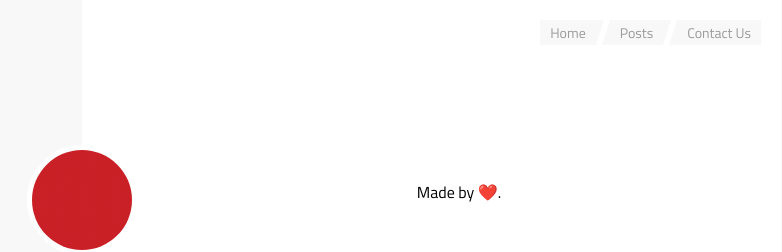
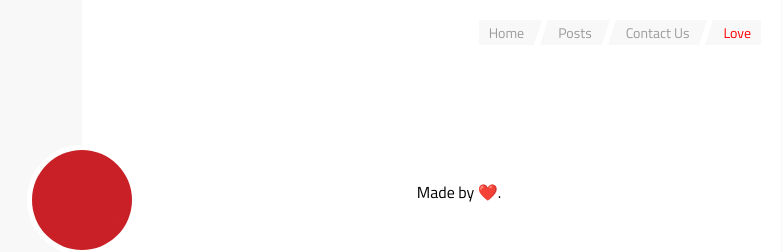
Before and after one commit to dkarthe/KD, a Jekyll site: the page built from index.html, in a window 1280 px wide. Shown: the top 252 px of the page, without its empty margins (366-1148 px from the left). Built offline with Jekyll 4.4.1, drawn with Linux system fonts in a browser that asks for light colours.

Commit message:
Update navigation.html

```diff
--- a/_includes/navigation.html
+++ b/_includes/navigation.html
@@ -3,5 +3,6 @@
     <li class="navbar__item"><a href="https://kd.ax">Home</a></li>
     <li class="navbar__item"><a href="{{ '/posts.html' | relative_url }}">Posts</a></li>
     <li class="navbar__item"><a href="mailto:xy@datamail.in">Contact Us</a></li>
+    <li class="navbar__item"><a herf="i-favourite animated infinite pulse" style="color:red;display:inline-block;">Love</a></li>
   </ul>
 </nav>
```
